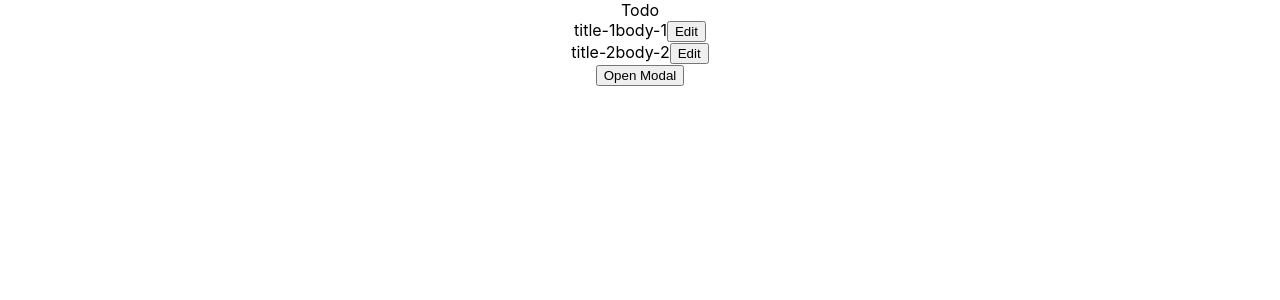
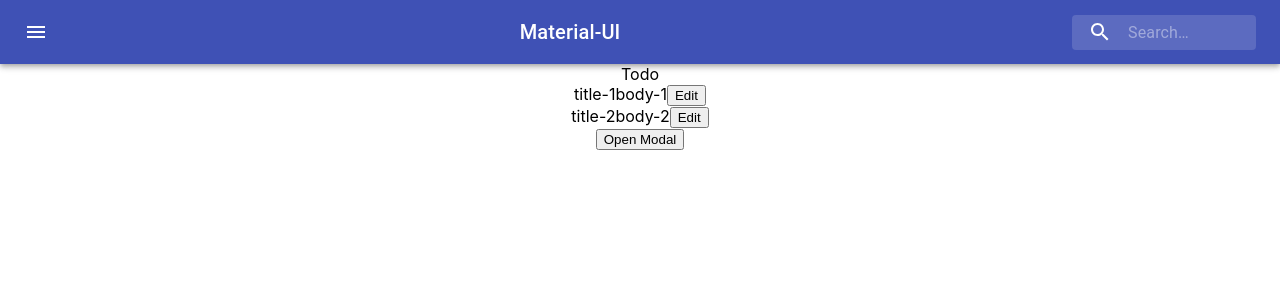
Before and after one commit to Yusuke2568/todo-list, a React (Create React App) app: page / in a window 1280 px wide. Shown: the top 300 px of the page. Built offline with nearby package versions, Linux system fonts and the light colour scheme.

Commit message:
SearchAppBarを作成し、Appに追加

```diff
--- a/src/App.tsx
+++ b/src/App.tsx
@@ -6,6 +6,7 @@
 import Preview from './components/Preview';
 import TodoModal from './components/TodoModal';
 import EditModal from './components/EditModal';
+import SearchAppBar from './components/SearchAppBar';
 import { TodosState, Todo as ITodo } from './reducer';
 
 const todosSelector = (state: TodosState) => state.todos;
@@ -32,6 +33,7 @@
 
   return (
     <div className="App">
+      <SearchAppBar />
       Todo
       <Todos todos={todos} onclickHo={openEditModal} />
       <Preview />
--- /dev/null
+++ b/src/components/SearchAppBar.tsx
@@ -0,0 +1,106 @@
+import React from 'react';
+import AppBar from '@material-ui/core/AppBar';
+import Toolbar from '@material-ui/core/Toolbar';
+import IconButton from '@material-ui/core/IconButton';
+import Typography from '@material-ui/core/Typography';
+import InputBase from '@material-ui/core/InputBase';
+import {
+  createStyles,
+  fade,
+  Theme,
+  makeStyles,
+} from '@material-ui/core/styles';
+import MenuIcon from '@material-ui/icons/Menu';
+import SearchIcon from '@material-ui/icons/Search';
+
+const useStyles = makeStyles((theme: Theme) =>
+  createStyles({
+    root: {
+      flexGrow: 1,
+    },
+    menuButton: {
+      marginRight: theme.spacing(2),
+    },
+    title: {
+      flexGrow: 1,
+      display: 'none',
+      [theme.breakpoints.up('sm')]: {
+        display: 'block',
+      },
+    },
+    search: {
+      position: 'relative',
+      borderRadius: theme.shape.borderRadius,
+      backgroundColor: fade(theme.palette.common.white, 0.15),
+      '&:hover': {
+        backgroundColor: fade(theme.palette.common.white, 0.25),
+      },
+      marginLeft: 0,
+      width: '100%',
+      [theme.breakpoints.up('sm')]: {
+        marginLeft: theme.spacing(1),
+        width: 'auto',
+      },
+    },
+    searchIcon: {
+      width: theme.spacing(7),
+      height: '100%',
+      position: 'absolute',
+      pointerEvents: 'none',
+      display: 'flex',
+      alignItems: 'center',
+      justifyContent: 'center',
+    },
+    inputRoot: {
+      color: 'inherit',
+    },
+    inputInput: {
+      padding: theme.spacing(1, 1, 1, 7),
+      transition: theme.transitions.create('width'),
+      width: '100%',
+      [theme.breakpoints.up('sm')]: {
+        width: 120,
+        '&:focus': {
+          width: 200,
+        },
+      },
+    },
+  }),
+);
+
+export default function SearchAppBar() {
+  const classes = useStyles();
+
+  return (
+    <div className={classes.root}>
+      <AppBar position="static">
+        <Toolbar>
+          <IconButton
+            edge="start"
+            className={classes.menuButton}
+            color="inherit"
+            aria-label="Open drawer"
+          >
+            <MenuIcon />
+          </IconButton>
+          <Typography className={classes.title} variant="h6" noWrap>
+            Material-UI
+          </Typography>
+          <div className={classes.search}>
+            <div className={classes.searchIcon}>
+              <SearchIcon />
+            </div>
+            <InputBase
+              placeholder="Search…"
+              classes={{
+                root: classes.inputRoot,
+                input: classes.inputInput,
+              }}
+              inputProps={{ 'aria-label': 'Search' }}
+            />
+          </div>
+        </Toolbar>
+      </AppBar>
+    </div>
+  );
+}
```
